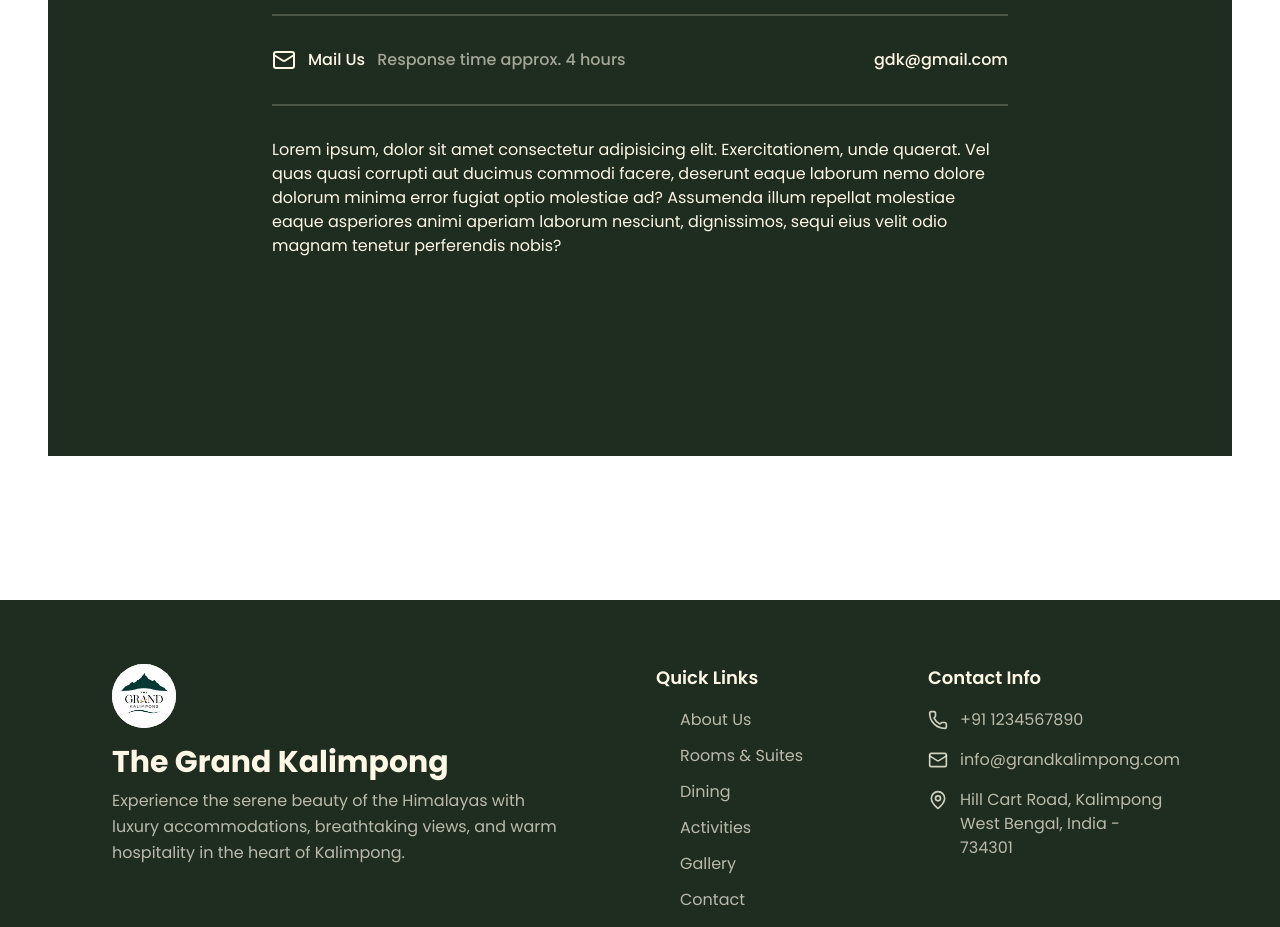
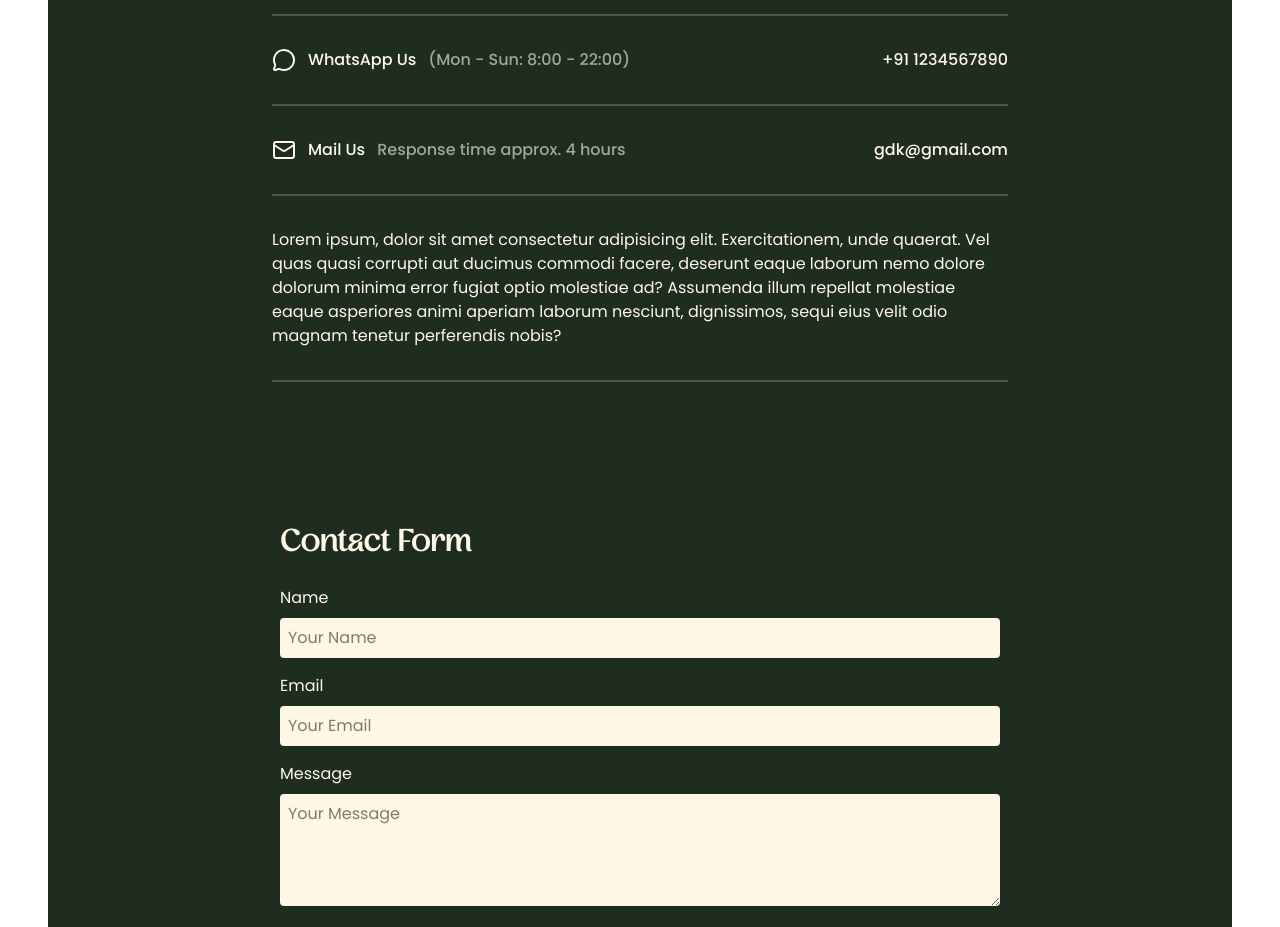
Before and after one commit to thegrandkalimpong/thegrandkpg, a Next.js app: page /contact in a window 1280 px wide. Shown: the part 440-1367 px from the top of the page. Built offline with nearby package versions, Linux system fonts and the light colour scheme.

Commit message:
add contact from and whatsapp button

```diff
--- a/src/app/(main)/contact/page.tsx
+++ b/src/app/(main)/contact/page.tsx
@@ -1,5 +1,6 @@
 import React from "react";
-import { Mail, Phone } from "lucide-react";
+import { Mail, MessageCircle, Phone } from "lucide-react";
+import ContactForm from "@/components/ContactForm";
 
 export const metadata = {
     title: "Contact Us",
@@ -31,6 +32,17 @@ const page = () => {
                     <hr className="bg-cream h-0.5 w-full border-0 opacity-20" />
                     <div className="text-cream flex w-full flex-col items-center justify-between gap-0.5 py-4 font-medium md:flex-row">
                         <div className="flex flex-col items-center justify-center md:flex-row md:gap-3">
+                            <MessageCircle className="mb-2 md:mb-0" />
+                            <p>WhatsApp Us</p>
+                            <p className="mb-2 opacity-60 md:mb-0">
+                                (Mon - Sun: 8:00 - 22:00)
+                            </p>
+                        </div>
+                        <a href="https://wa.me/+91 1234567890" target="_blank">+91 1234567890</a>
+                    </div>
+                    <hr className="bg-cream h-0.5 w-full border-0 opacity-20" />
+                    <div className="text-cream flex w-full flex-col items-center justify-between gap-0.5 py-4 font-medium md:flex-row">
+                        <div className="flex flex-col items-center justify-center md:flex-row md:gap-3">
                             <Mail className="mb-2 md:mb-0" />
                             <p>Mail Us</p>
                             <p className="mb-2 opacity-60 md:mb-0">
@@ -41,7 +53,7 @@ const page = () => {
                     </div>
 
                     <hr className="bg-cream h-0.5 w-full border-0 opacity-20" />
-                    <p className="text-cream pt-4">
+                    <p className="text-cream py-4">
                         Lorem ipsum, dolor sit amet consectetur adipisicing
                         elit. Exercitationem, unde quaerat. Vel quas quasi
                         corrupti aut ducimus commodi facere, deserunt eaque
@@ -50,8 +62,11 @@ const page = () => {
                         asperiores animi aperiam laborum nesciunt, dignissimos,
                         sequi eius velit odio magnam tenetur perferendis nobis?
                     </p>
+                    <hr className="bg-cream h-0.5 w-full border-0 opacity-20" />
                 </div>
             </div>
+
+            <ContactForm />
         </section>
     );
 };
--- /dev/null
+++ b/src/components/ContactForm.tsx
@@ -0,0 +1,72 @@
+'use client'
+
+import React, { useState, useRef } from 'react'
+
+const ContactForm = () => {
+    const [result, setResult] = useState("");
+    const [isSubmitting, setIsSubmitting] = useState(false);
+    const formRef = useRef<HTMLFormElement>(null);
+
+    const handleSubmit = async (e: React.FormEvent<HTMLFormElement>) => {
+        e.preventDefault();
+        setIsSubmitting(true);
+        setResult("Sending...");
+
+        if (!formRef.current) {
+            setResult("Form reference not found.");
+            setIsSubmitting(false);
+            return;
+        }
+
+        const formData = new FormData(formRef.current);
+        formData.append("access_key", "b8548bd5-ce87-472a-9dcb-26491f398f10");
+
+        try {
+            const response = await fetch("https://api.web3forms.com/submit", {
+                method: "POST",
+                body: formData
+            });
+
+            const data = await response.json();
+
+            if (data.success) {
+                setResult("Form submitted successfully ✅");
+                formRef.current.reset();
+            } else {
+                setResult(`❌ ${data.message}`);
+            }
+        } catch (error) {
+            setResult("Something went wrong. Please try again later.");
+        } finally {
+            setIsSubmitting(false);
+        }
+    };
+
+    return (
+        <section className="bg-greenish ">
+            <div className="max-w-3xl mx-auto pb-18 px-6">
+                <h2 className="text-cream font-mageline text-3xl font-semibold mb-6">Contact Form</h2>
+                <form ref={formRef} className="space-y-4" onSubmit={handleSubmit}>
+                    <div>
+                        <label className="block text-cream mb-2" htmlFor="name">Name</label>
+                        <input type="text" id="name" name="name" required className="w-full p-2 rounded bg-cream text-black" placeholder="Your Name" />
+                    </div>
+                    <div>
+                        <label className="block text-cream mb-2" htmlFor="email">Email</label>
+                        <input type="email" id="email" name="email" required className="w-full p-2 rounded bg-cream text-black" placeholder="Your Email" />
+                    </div>
+                    <div>
+                        <label className="block text-cream mb-2" htmlFor="message">Message</label>
+                        <textarea id="message" name="message" rows={4} required className="w-full p-2 rounded bg-cream text-black" placeholder="Your Message"></textarea>
+                    </div>
+                    <button type="submit" disabled={isSubmitting} className="bg-moss-light text-white px-4 py-2 rounded hover:bg-moss-dark transition-colors">
+                        {isSubmitting ? "Sending..." : "Send Message"}
+                    </button>
+                </form>
+                {<p className="text-cream mt-4">{result}</p>}
+            </div>
+        </section>
+    );
+}
+
+export default ContactForm;
```
